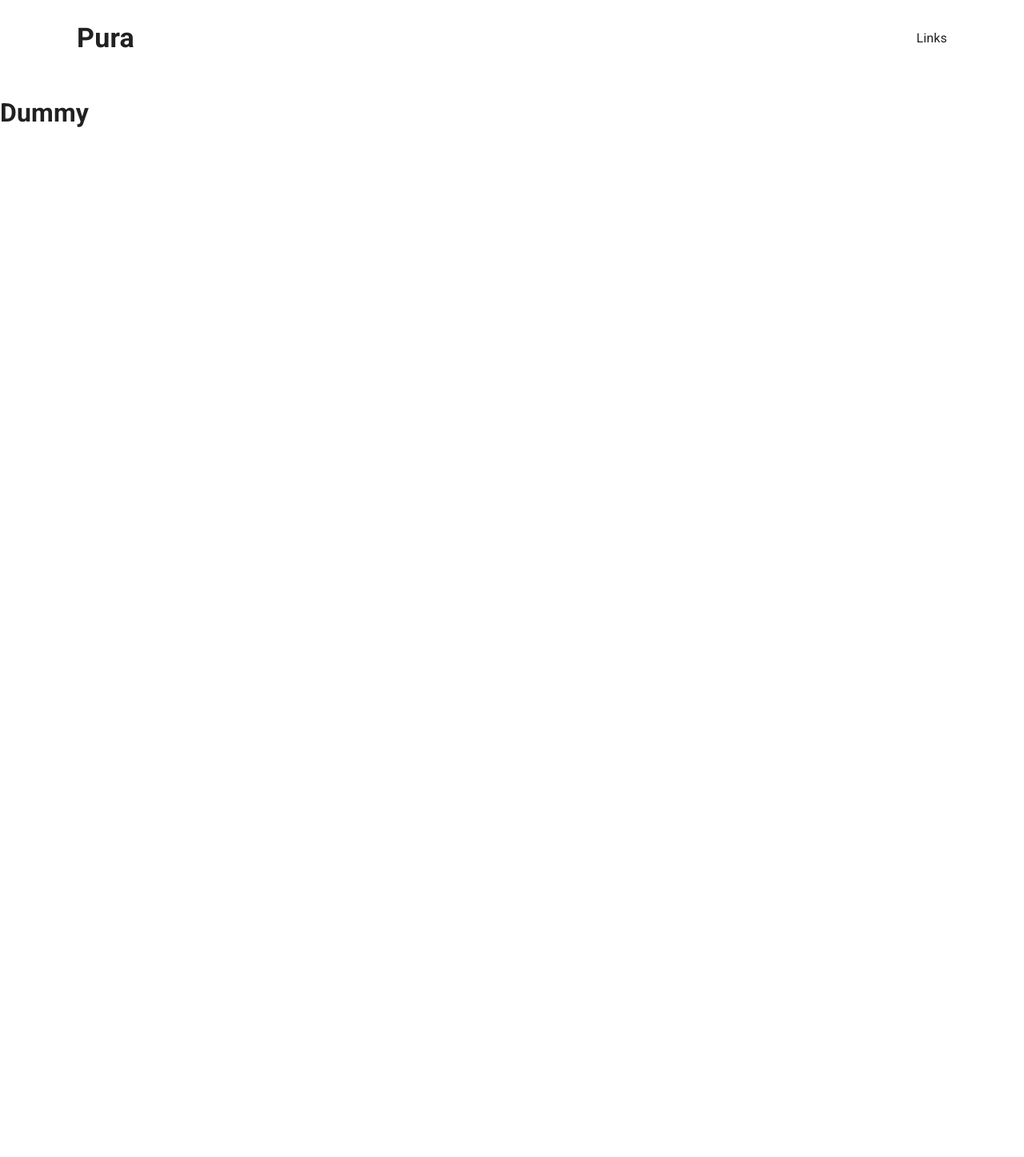
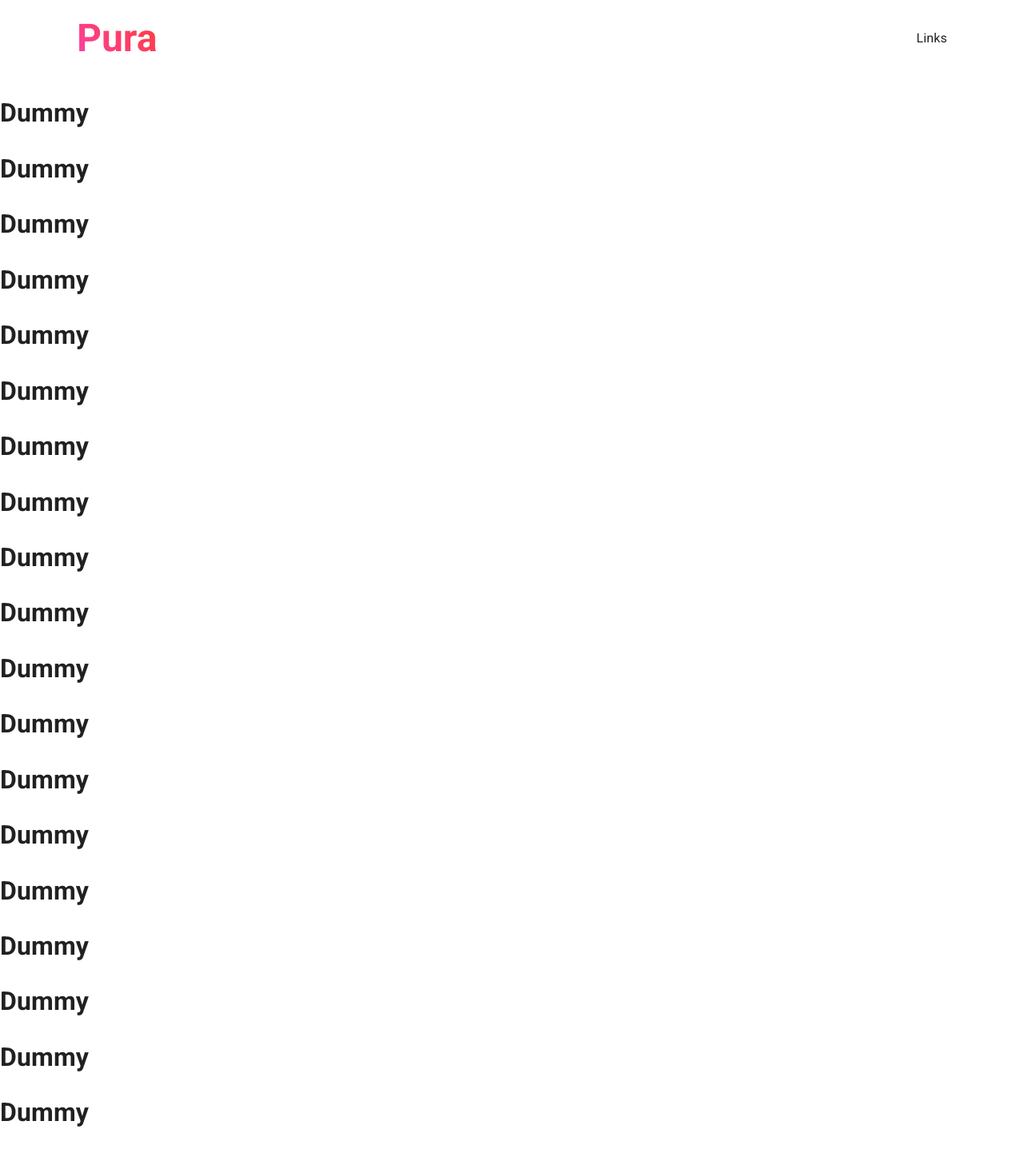
Before and after one commit to Nicolas-Orozco/pura-clone, a React (Vite) app: page / in a window 1280 px wide. Shown: the top 1447 px of the page at 80% size. Before the commit the page ends 800 px from the top, so only its background shows below. Built offline with nearby package versions, Linux system fonts and the light colour scheme.

Commit message:
Add hamburguer menu

```diff
--- a/src/App.jsx
+++ b/src/App.jsx
@@ -1,23 +1,36 @@
 import React from "react";
 import CssBaseline from "@mui/material/CssBaseline";
 import { ThemeProvider, createTheme } from "@mui/material/styles";
-import Container from "@mui/material/Container";
+
 import Header from "./components/Header";
 import "./App.css";
 
-const themeDefault = createTheme({
-  pallete: {
+const puraTheme = createTheme({
+  palette: {
     mode: "light",
+    primary: {
+      main: "#fd3fb3",
+    },
+    secondary: {
+      main: "#fd3e4f",
+    },
+    info: {
+      main: "#000000",
+    },
   },
 });
 function App() {
   return (
-    <ThemeProvider theme={themeDefault}>
-      <Container maxWidth={false} disableGutters>
-        <CssBaseline />
-        <Header />
-        <h1>Dummy</h1>
-      </Container>
+    <ThemeProvider theme={puraTheme}>
+      <CssBaseline />
+      <Header />
+      <h1>Dummy</h1>
+      <h1>Dummy</h1> <h1>Dummy</h1> <h1>Dummy</h1> <h1>Dummy</h1> <h1>Dummy</h1>{" "}
+      <h1>Dummy</h1> <h1>Dummy</h1> <h1>Dummy</h1> <h1>Dummy</h1> <h1>Dummy</h1>{" "}
+      <h1>Dummy</h1> <h1>Dummy</h1> <h1>Dummy</h1> <h1>Dummy</h1> <h1>Dummy</h1>{" "}
+      <h1>Dummy</h1> <h1>Dummy</h1> <h1>Dummy</h1> <h1>Dummy</h1> <h1>Dummy</h1>{" "}
+      <h1>Dummy</h1> <h1>Dummy</h1> <h1>Dummy</h1> <h1>Dummy</h1> <h1>Dummy</h1>{" "}
+      <h1>Dummy</h1> <h1>Dummy</h1> <h1>Dummy</h1> <h1>Dummy</h1>
     </ThemeProvider>
   );
 }
--- /dev/null
+++ b/src/components/HamMenu.jsx
@@ -0,0 +1,68 @@
+import React from "react";
+import Button from "@mui/material/Button";
+import MenuIcon from "@mui/icons-material/Menu";
+import Menu from "@mui/material/Menu";
+import MenuItem from "@mui/material/MenuItem";
+
+function HamMenu() {
+  const [anchorEl, setAnchorEl] = React.useState(null);
+  const open = Boolean(anchorEl);
+  const handleClick = (event) => {
+    setAnchorEl(event.currentTarget);
+  };
+  const handleClose = () => {
+    setAnchorEl(null);
+  };
+  const menuItems = ["Home", "About", "Team", "Services", "Contact"];
+  return (
+    <>
+      <Button
+        variant="text"
+        color="inherit"
+        aria-controls={open ? "basic-menu" : undefined}
+        aria-haspopup="true"
+        aria-expanded={open ? "true" : undefined}
+        onClick={handleClick}
+      >
+        {" "}
+        <MenuIcon sx={{ fontSize: 35 }} />
+      </Button>
+      <Menu
+        id="basic-menu"
+        anchorEl={anchorEl}
+        open={open}
+        onClose={handleClose}
+        MenuListProps={{
+          "aria-labelledby": "basic-button",
+        }}
+        PaperProps={{
+          style: {
+            width: "100%",
+          },
+        }}
+      >
+        {menuItems.map((item) => (
+          <MenuItem
+            onClick={handleClose}
+            key="item"
+            sx={{
+              lineHeight: "2.7",
+              backgroundColor: "info.main",
+              color: ({ palette }) =>
+                palette.getContrastText(palette.info.main),
+              transition: "color 300ms ease",
+              "&:hover": {
+                backgroundColor: "info.main",
+                color: "secondary.main",
+              },
+            }}
+          >
+            {item}
+          </MenuItem>
+        ))}
+      </Menu>
+    </>
+  );
+}
+
+export default HamMenu;
--- a/src/components/Header.jsx
+++ b/src/components/Header.jsx
@@ -2,8 +2,8 @@ import React from "react";
 import AppBar from "@mui/material/AppBar";
 import Toolbar from "@mui/material/Toolbar";
 import Typography from "@mui/material/Typography";
-import MenuIcon from "@mui/icons-material/Menu";
 import useMediaQuery from "@mui/material/useMediaQuery";
+import HamMenu from "./HamMenu";
 
 export default function Header() {
   const breakMedium = useMediaQuery("(max-width:991px)");
@@ -24,11 +24,14 @@ export default function Header() {
         }}
       >
         <Typography
-          variant="h4"
+          variant="h3"
           component="a"
           href="#home"
           sx={{
-            color: "inherit",
+            background:
+              "linear-gradient(45deg, #fd3fb3, #fd3f81 31%, #fd3e4f 78%, #fd3e4f);",
+            backgroundClip: "text",
+            WebkitTextFillColor: "transparent",
             textDecoration: "none",
             fontWeight: "bold",
             userSelect: "none",
@@ -40,7 +43,7 @@ export default function Header() {
         >
           pura
         </Typography>
-        {breakMedium ? <MenuIcon sx={{ fontSize: 35 }} /> : <p>Links</p>}
+        {breakMedium ? <HamMenu /> : <p>Links</p>}
       </Toolbar>
     </AppBar>
   );
```
